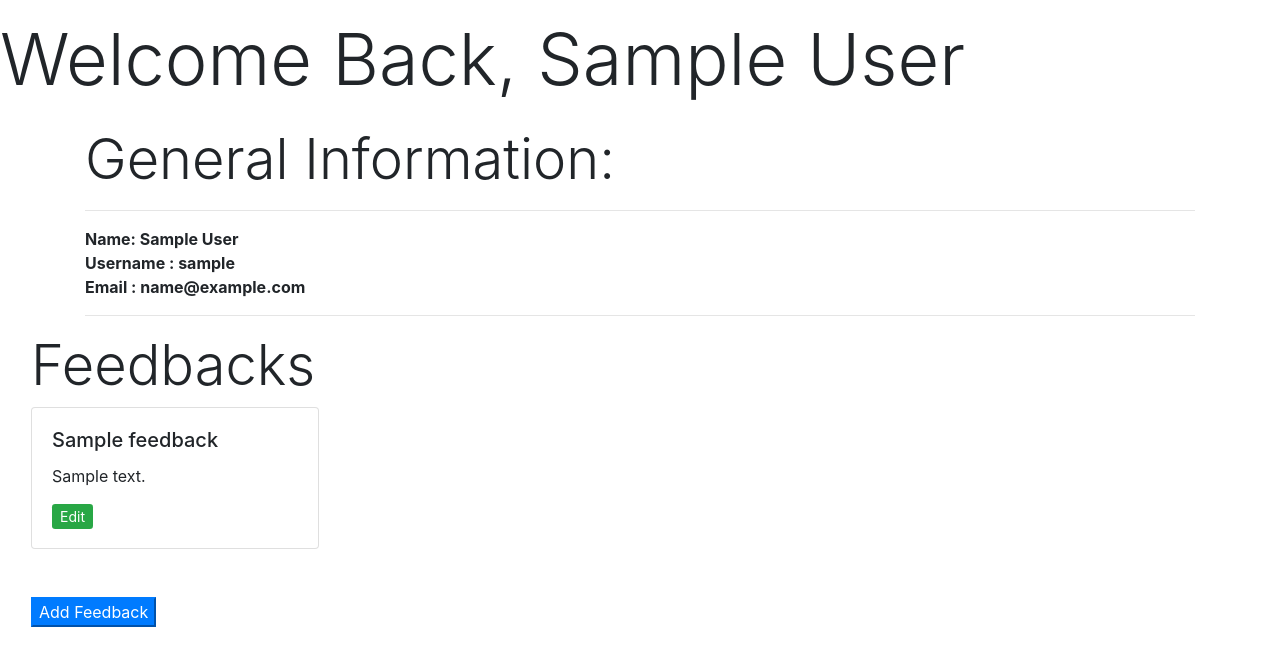
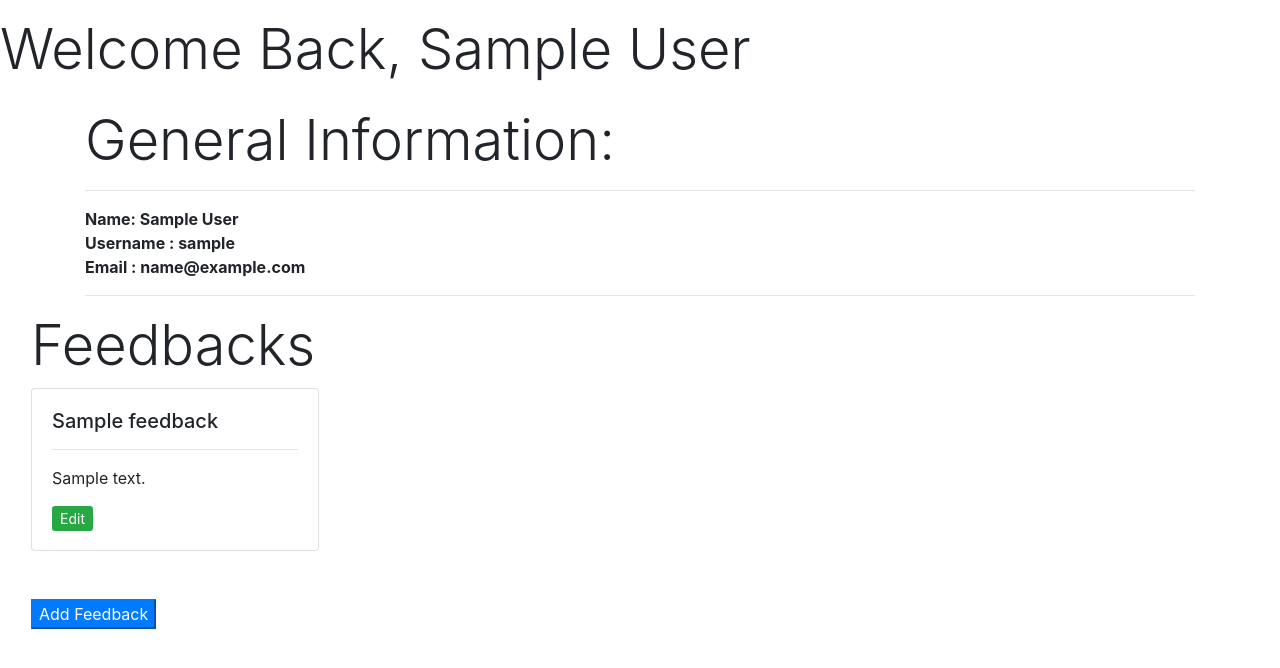
Before and after one commit to negasaa12/flask-feedback, a Flask app: page /users/1 in a window 1280 px wide. Shown: the part 56-724 px from the top of the page. Run offline with Flask 3, Linux system fonts and the light colour scheme; the visitor is signed in with stand-in values (Sample User, id 1); tables that the repository leaves empty hold one stand-in row (values such as "Sample post").

Commit message:
add basic

```diff
--- a/requirements.txt
+++ b/requirements.txt
@@ -7,6 +7,7 @@ Flask-DebugToolbar==0.13.1
 Flask-SQLAlchemy==3.0.3
 Flask-WTF==1.1.1
 greenlet==2.0.2
+gunicorn==20.1.0
 importlib-metadata==6.3.0
 itsdangerous==2.1.2
 Jinja2==3.1.2
--- /dev/null
+++ b/runtime.txt
@@ -0,0 +1 @@
+python-3.7.2
--- a/templates/users_info.html
+++ b/templates/users_info.html
@@ -4,7 +4,7 @@
 
 {% block content %}
 
-<h1 class="mb-4 mt-3 display-3"> Welcome Back, {{user.first_name}} {{user.last_name}} </h1>
+<h1 class="mb-4 mt-3 display-4"> Welcome Back, {{user.first_name}} {{user.last_name}} </h1>
 
 
 
@@ -33,6 +33,7 @@
     <div class="card" style="width: 18rem;" >
       <div class="card-body">
         <h5 class="card-title">{{feedback.title}}</h5>
+        <hr>
         <p class="card-text">{{feedback.content}}</p>
         <a href="/feedback/{{feedback.id}}/update" class="btn-sm btn-success">Edit</a>
       </div>
```
Also changed, not shown: 1 other file.
